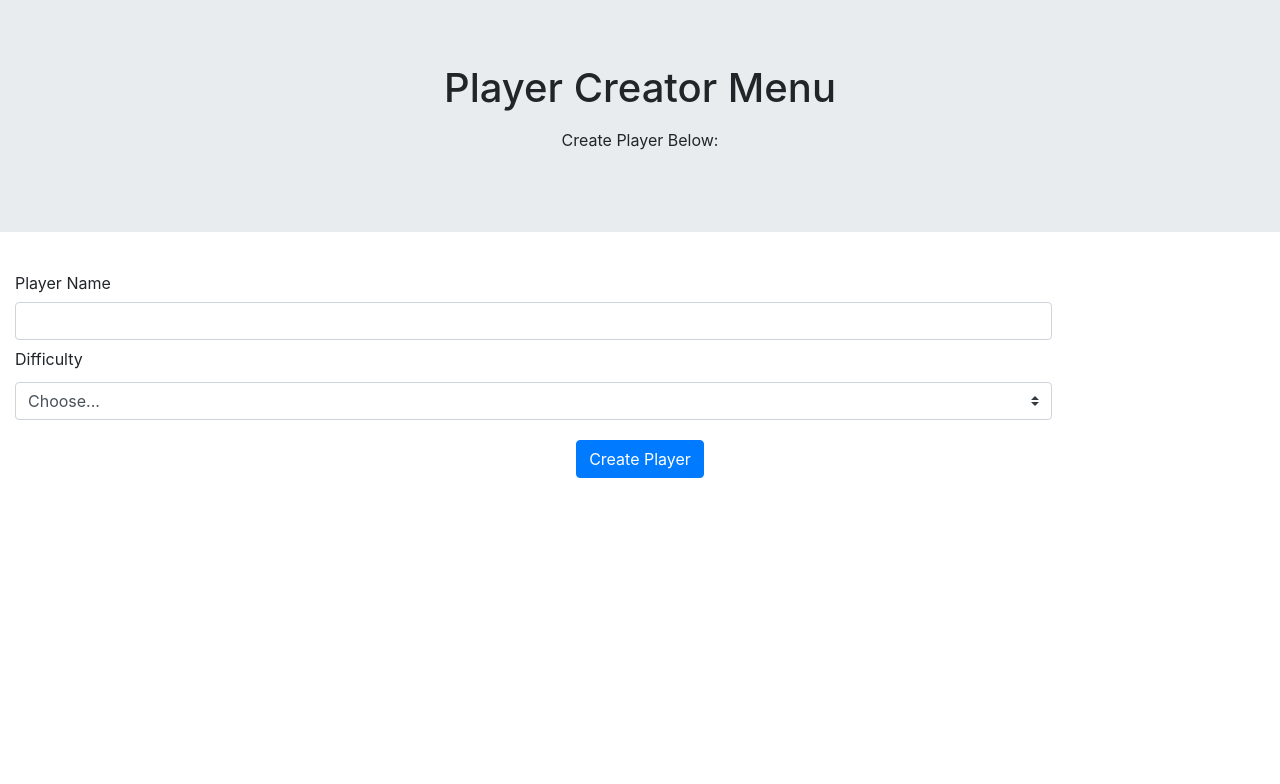
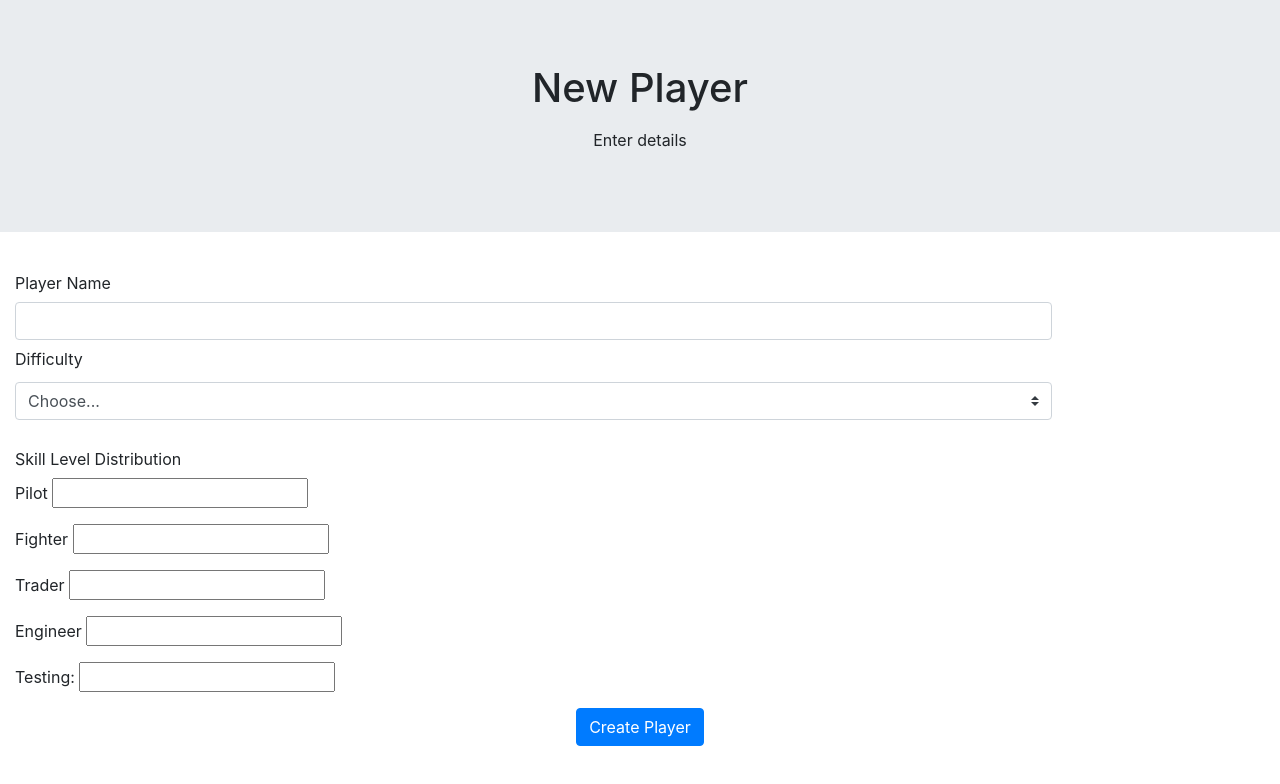
Before and after one commit to 13X-Git-Schwifty/SpaceTraderWebApp, a plain HTML site: page new_game_screen.html in a window 1280 px wide. Drawn offline with nearby package versions, Linux system fonts and the light colour scheme.

Commit message:
updated player creation

```diff
--- a/new_game_screen.html
+++ b/new_game_screen.html
@@ -12,12 +12,12 @@
 
   <div class="jumbotron jumbotron-fluid">
     <div class="container">
-      <h1><center> Player Creator Menu </center></h1>
-      <p><center> Create Player Below: </center></p>
+      <h1><center> New Player </center></h1>
+      <p><center> Enter details </center></p>
     </div>
   </div>
 
-  <form>
+  <form name = newP>
 
     <div class="form-group">
 
@@ -40,10 +40,35 @@
       </div>
     </div>
 
+      <label for="skillSelection" class="col-sm-2 col-form-label">Skill Level Distribution</label>
+      <div class="col-sm-10">
+         <p> Pilot <input type="number" name="pilot" id="pilot"> </p>
+         <p> Fighter <input type="number" name="fighter" id="fighter"> </p>
+         <p> Trader <input type="number" name="trader" id="trader"> </p>
+         <p> Engineer <input type="number" name="engineer" id="engineer" onchange="calculate();"> </p>
+         <p> Testing: <input type="text" name="output" id="output">
+      </div>
+    </div>
+
   </form>
 
+  <script type="text/javascript">
+  function calculate() {
+    var check = Number(document.newP.pilot.value) + Number(document.newP.fighter.value) + Number(document.newP.trader.value) + Number(document.newP.engineer.value);
+    if (check == 16) {
+     document.newP.output.value = "You are good to go.";
+     document.getElementById("button1").disabled = false;
+    } else {
+      document.newP.output.value = "Does not add up to 16. Refresh and try again.";
+      document.getElementById("button1").disabled = true;
+    }
+  }
+</script>
+
+
+
   <center>
-    <button type="button" onclick="createPlayer()" class="btn btn-primary">Create Player</button type="button" class="btn btn-primary">
+    <button type="button" id="button1" onclick="createPlayer()" class="btn btn-primary">Create Player</button type="button" class="btn btn-primary">
   </center>
 <script src="js/new_game.js"></script>
 </body>
```
